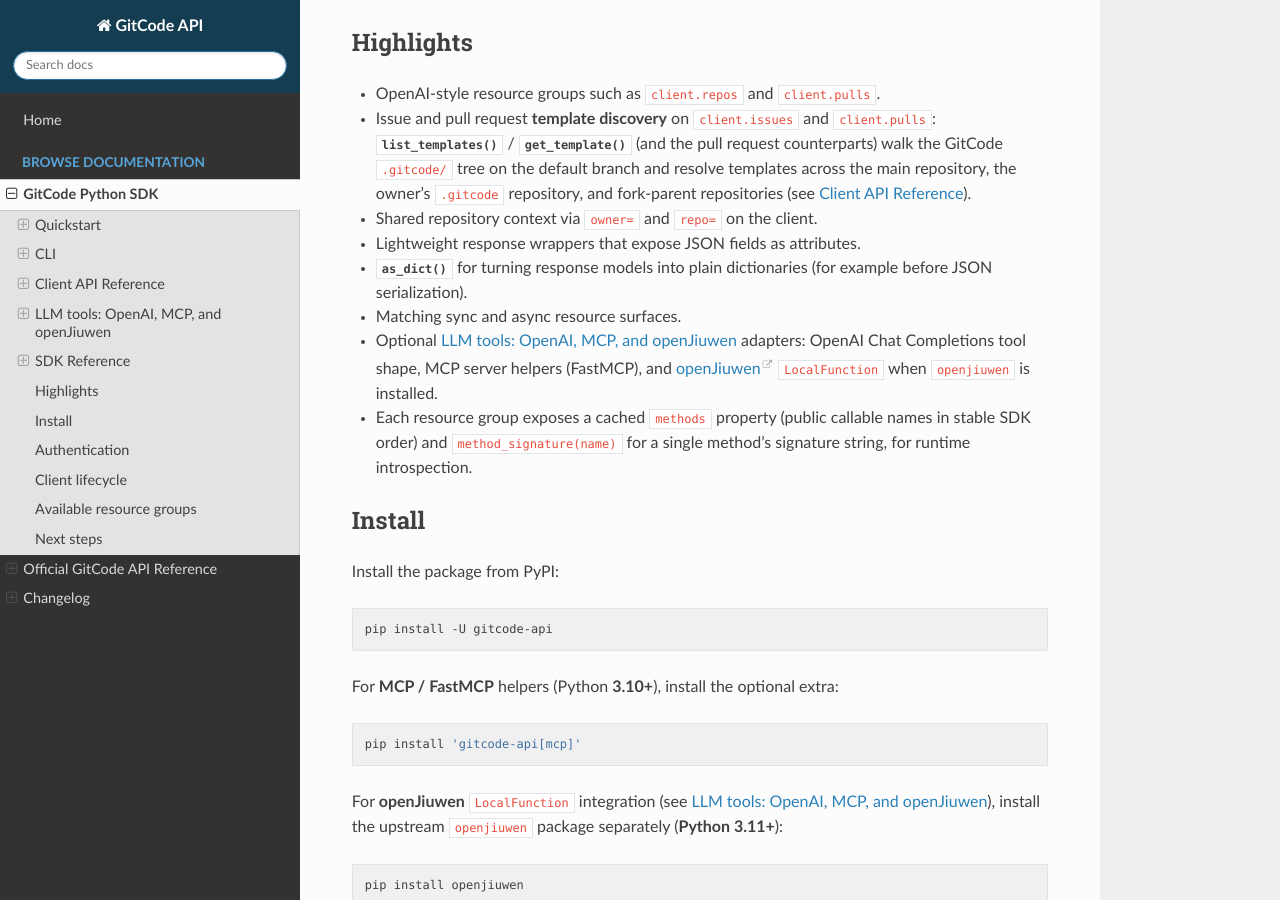
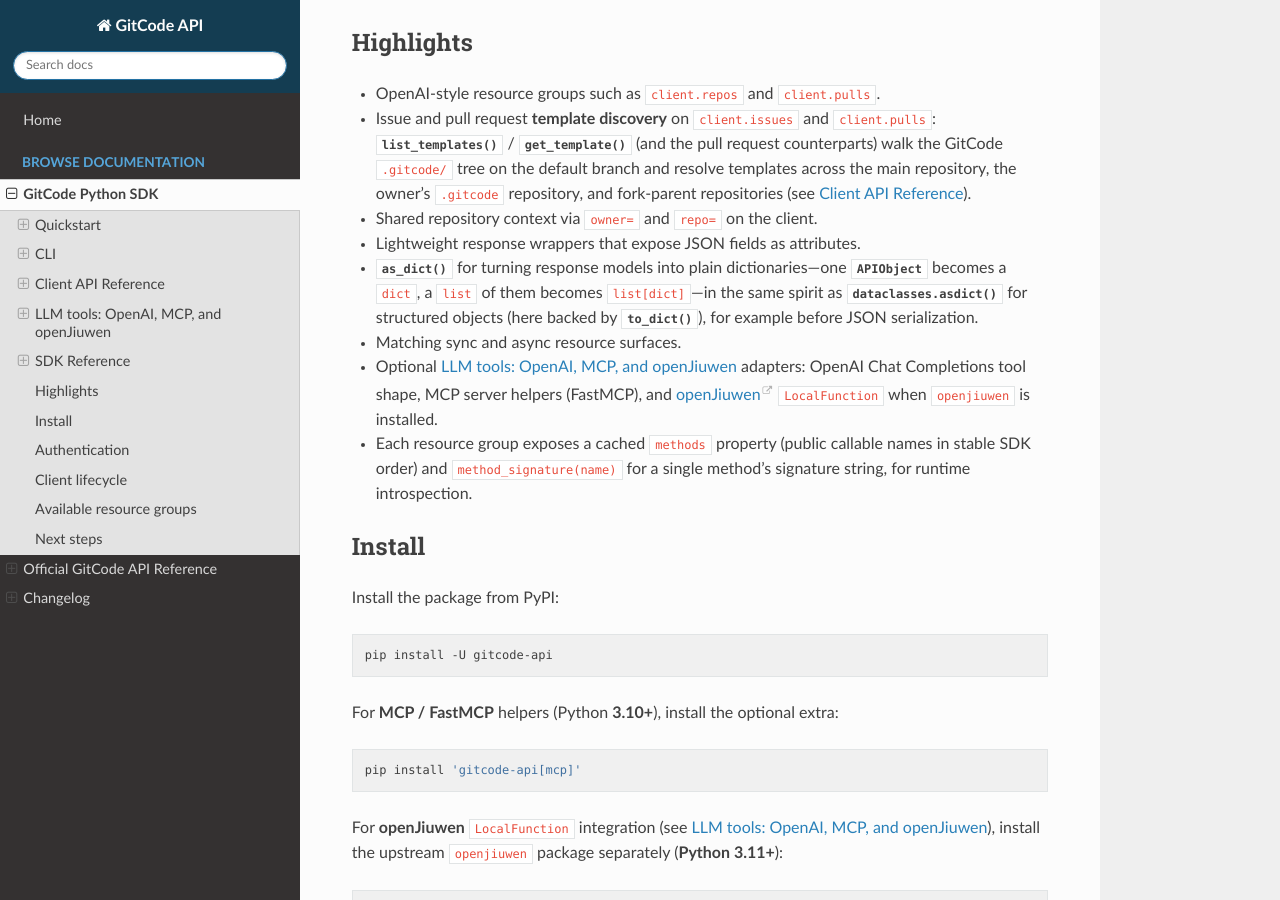
Before and after one commit to Trenza1ore/GitCode-API, a Sphinx documentation site: the page built from docs/sdk/index.rst, in a window 1280 px wide and 900 px high, scrolled down 1231 px. Built offline with Sphinx 7.4.7 and the Read the Docs theme 3.1.0, drawn with Linux system fonts in a browser that asks for light colours.

Commit message:
docs: refine readme/docs on as_dict helper function

```diff
--- a/docs/index.rst
+++ b/docs/index.rst
@@ -22,7 +22,9 @@
   on the client when you mostly work inside one repository.
 - **Higher-level helpers** where they matter—for example issue and pull request
   :ref:`template discovery <sdk-client-api-templates>` on the issues and pulls
-  resource groups.
+  resource groups, and :func:`as_dict <gitcode_api.as_dict>` to coerce response
+  models to ``dict`` or ``list[dict]`` (similar in spirit to
+  :func:`dataclasses.asdict`).
 - **Single documentation tree** Sphinx SDK reference sits beside a curated
   REST mirror: clarified, cross-linked, and corrected rather than treated as a
   bulk export of upstream help pages.
--- a/docs/sdk/client_api.rst
+++ b/docs/sdk/client_api.rst
@@ -1148,6 +1148,12 @@
 Helpers re-exported from the top-level :mod:`gitcode_api` package (alongside
 ``GitCode`` / ``AsyncGitCode``).
 
+:func:`as_dict` converts typed response wrappers to plain mappings: one
+:class:`~gitcode_api._models.APIObject` becomes a ``dict``, a ``list`` of them
+becomes ``list[dict]``. It is similar in purpose to :func:`dataclasses.asdict`
+for turning structured instances into serializable data, using
+:meth:`~gitcode_api._models.APIObject.to_dict` under the hood.
+
 .. currentmodule:: gitcode_api
 
 .. autofunction:: as_dict
--- a/docs/sdk/index.rst
+++ b/docs/sdk/index.rst
@@ -28,7 +28,11 @@
 - Shared repository context via ``owner=`` and ``repo=`` on the client.
 - Lightweight response wrappers that expose JSON fields as attributes.
 - :func:`~gitcode_api.as_dict` for turning response models into plain
-  dictionaries (for example before JSON serialization).
+  dictionaries—one :class:`~gitcode_api._models.APIObject` becomes a ``dict``,
+  a ``list`` of them becomes ``list[dict]``—in the same spirit as
+  :func:`dataclasses.asdict` for structured objects (here backed by
+  :meth:`~gitcode_api._models.APIObject.to_dict`), for example before JSON
+  serialization.
 - Matching sync and async resource surfaces.
 - Optional :doc:`llm_tools` adapters: OpenAI Chat Completions tool shape, MCP
   server helpers (FastMCP), and `openJiuwen <https://openjiuwen.com>`__ ``LocalFunction``
```
Also changed, not shown: README.md (+15 -0 lines), README.zh.md (+15 -0 lines), 1 other file.
